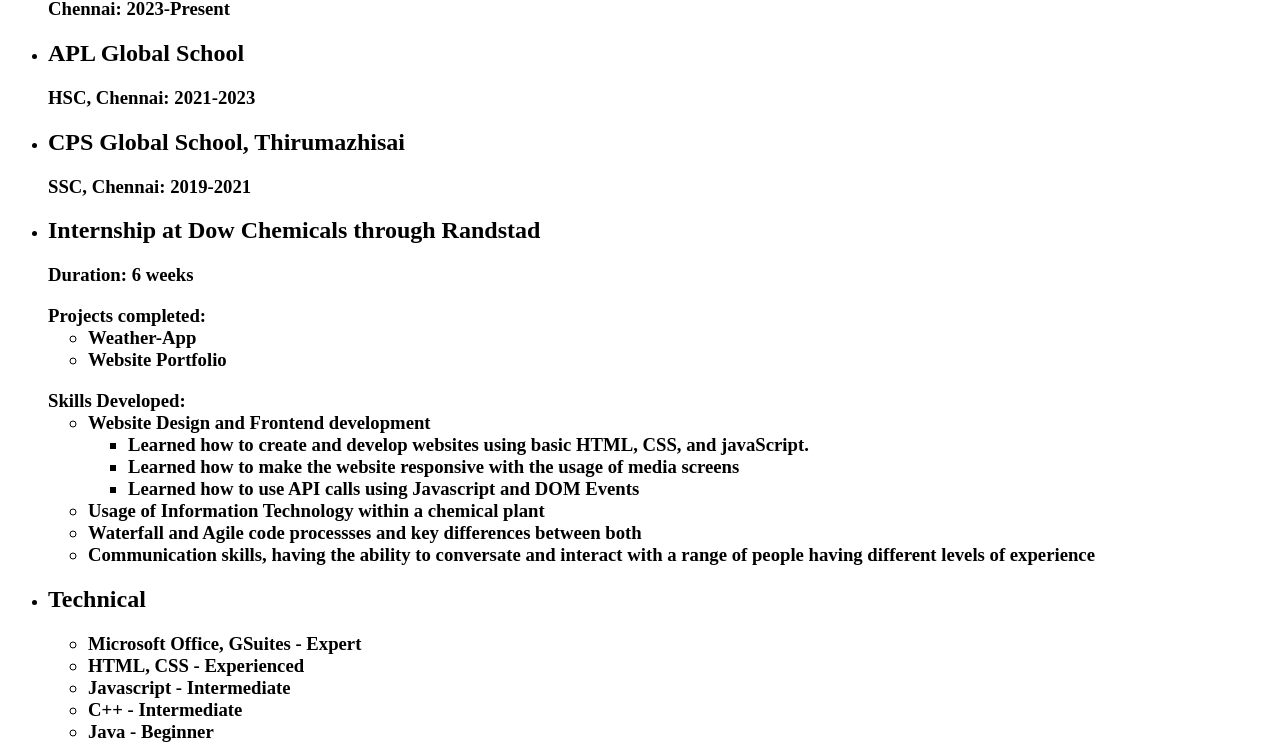
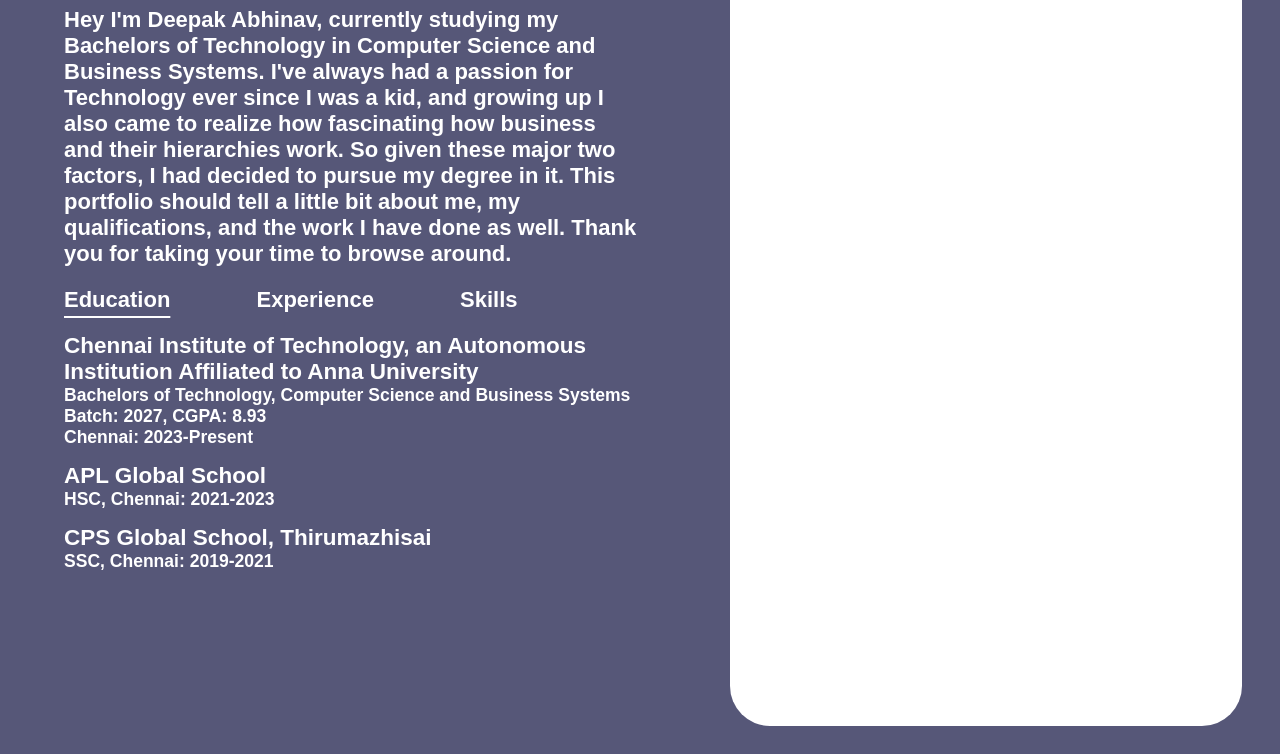
Before and after one commit to deeppakabhinav/Deepak-Abhinav-Portfolio, a plain HTML site: page docs/index.html in a window 1280 px wide. Shown: the part 704-1458 px from the top of the page. Drawn offline with Linux system fonts and the light colour scheme; the site is published under a folder, as on GitHub Pages, so addresses that start at the root find nothing.

Commit message:
CSS and JS file path change

```diff
--- a/docs/index.html
+++ b/docs/index.html
@@ -5,7 +5,7 @@
     <meta charset="UTF-8">
     <meta name="viewport" content="width=device-width, initial-scale=1.0">
     <title>Deepak Abhinav Portfolio</title>
-    <link rel="stylesheet" type="text/css" href="/css/portfolio.css" />
+    <link rel="stylesheet" type="text/css" href="css/portfolio.css" />
     <link rel="stylesheet" href="https://cdnjs.cloudflare.com/ajax/libs/font-awesome/4.7.0/css/font-awesome.min.css">
 </head>
 
@@ -234,7 +234,7 @@
             <span id="msg"></span>
         </div>
     </div>
-    <script src="/js/portfolio.js"></script>
+    <script src="js/portfolio.js"></script>
 </body>
 
 </html>
```
